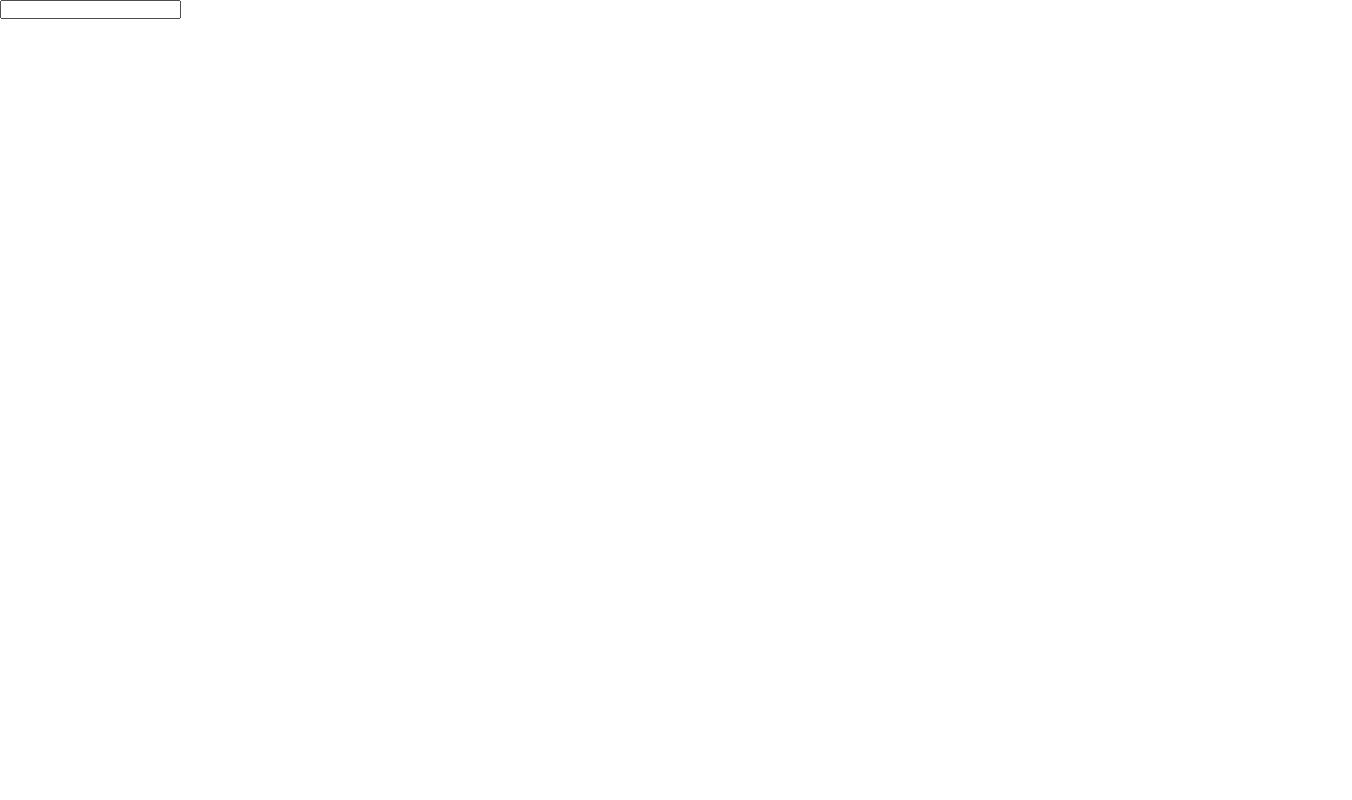
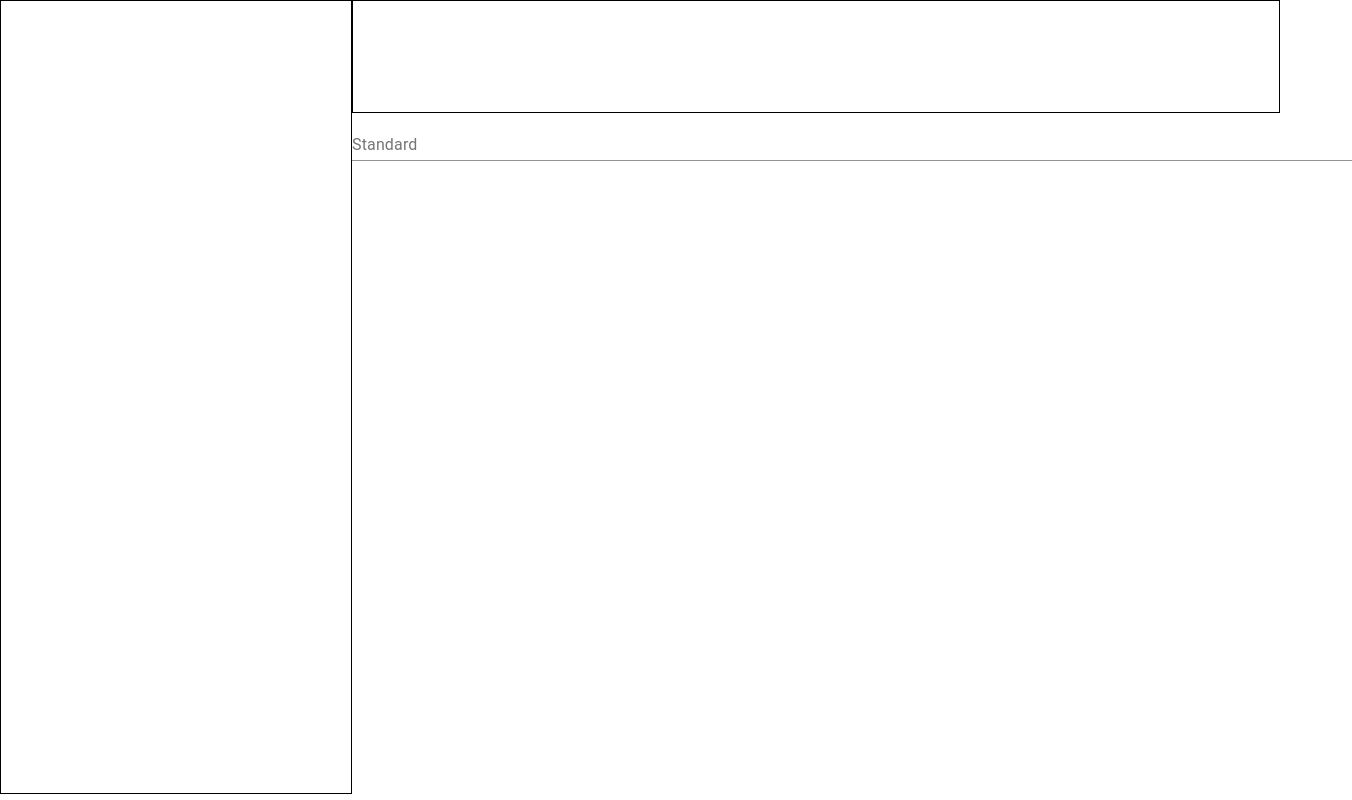
Before and after one commit to heffoo/ts-redux-dnd-todo, a React (Create React App) app: page / in a window 1280 px wide. Shown: the whole page, 1352 px wide, since content can reach past the window. Built offline with nearby package versions, Linux system fonts and the light colour scheme.

Commit message:
estimated design

```diff
--- a/package.json
+++ b/package.json
@@ -3,6 +3,8 @@
   "version": "0.1.0",
   "private": true,
   "dependencies": {
+    "@material-ui/core": "^4.11.3",
+    "@material-ui/icons": "^4.11.2",
     "@testing-library/jest-dom": "^5.11.4",
     "@testing-library/react": "^11.1.0",
     "@testing-library/user-event": "^12.1.10",
--- a/src/App.scss
+++ b/src/App.scss
@@ -1,5 +1,55 @@
 * {
-    padding: 0;
-    margin: 0;
-    list-style: none;
+  padding: 0;
+  margin: 0;
+  list-style: none;
+  font-family: Arial, Helvetica, sans-serif;
 }
+.App {
+  display: grid;
+  grid-template-columns: repeat(5, 1fr);
+  grid-template-rows: 0.5fr repeat(3, 1fr);
+  grid-column-gap: 0px;
+  grid-row-gap: 0px;
+}
+.side-pannel {
+  grid-area: 1 / 1 / 5 / 2;
+  width: 350px;
+  height: 99vh;
+  border: 1px solid black;
+}
+.main-container {
+  grid-area: 2 / 2 / 5 / 5;
+}
+.upper-tabs {
+  grid-area: 1 / 2 / 2 / 6;
+  border: 1px solid black;
+}
+.addtask-input {
+  width: 1000px;
+}
+
+//
+.block-scroll-wrapper {
+  width: calc(100% - 10px);
+}
+.block-scroll {
+  max-height: 700px;
+  width: calc(100% + 10px);
+  overflow: scroll;
+  overflow-x: hidden;
+
+  font-size: 14px;
+}
+
+.block-scroll::-webkit-scrollbar {
+  width: 5px;
+}
+
+.block-scroll::-webkit-scrollbar-thumb {
+  border-radius: 10px 0 0 10px;
+  -webkit-box-shadow: inset 0 0 6px rgba(112, 111, 111, 0.5);
+  background: #79817f;
+}
+::-webkit-scrollbar {
+  width: 0;
+}
--- a/src/App.tsx
+++ b/src/App.tsx
@@ -3,7 +3,7 @@ import { useDispatch } from "react-redux";
 import { addTask } from "./action/actions";
 import { useState } from "react";
 import { TaskType } from "./types/types";
-
+import TextField from "@material-ui/core/TextField";
 import "./App.scss";
 import { useAppSelector } from "./store/store";
 import { Task } from "./components/Task";
@@ -22,6 +22,8 @@ function App() {
   console.log("23", todos);
   return (
     <div className="App">
+      <div className="upper-tabs"></div>
+      <div className="side-pannel"></div>
       <div className="main-container">
         <form
           onSubmit={(e) => {
@@ -30,12 +32,23 @@ function App() {
             setValue("");
           }}
         >
-          <input className="addtask-input" value={value} onChange={(e) => setValue(e.target.value)} type="text" />
+          <TextField
+            type="text"
+            className="addtask-input"
+            id="standard-basic"
+            label="Standard"
+            value={value}
+            onChange={(e) => setValue(e.target.value)}
+          />
         </form>
-        <ul>
-          {todos.map((todo: TaskType, index) => (
-            <Task key={todo.id} index={index} todo={todo} />
-          ))}
+        <ul className="todo-list">
+          <div className="block-scroll-wrapper">
+            <div className="block-scroll">
+              {todos.map((todo: TaskType, index) => (
+                <Task key={todo.id} index={index} todo={todo} />
+              ))}
+            </div>
+          </div>
         </ul>
       </div>
     </div>
--- a/src/components/Task.scss
+++ b/src/components/Task.scss
@@ -1,3 +1,30 @@
 .one-task {
+  display: flex;
+  justify-content: space-between;
+  align-items: center;
+  margin: 20px 0 0 0;
+  box-shadow: -1px 7px 13px -7px rgba(138, 136, 136, 0.6);
+  height: 50px;
+  &:hover {
+    box-shadow: -1px 12px 13px -3px rgba(138, 136, 136, 0.6);
+  }
+}
+.task-buttons {
     display: flex;
 }
+.task-button {
+  margin: 10px;
+  cursor: pointer;
+}
+
+.editTaskInput {
+    border: 0;
+    font-size: 20px;
+    border-bottom: 1px solid black;
+}
+
+.task-title {
+    display: flex;
+    align-items: center;
+    font-size: 20px;
+}
--- a/src/components/Task.tsx
+++ b/src/components/Task.tsx
@@ -2,7 +2,10 @@ import React, { FC, useState } from "react";
 import { useDispatch } from "react-redux";
 import { TaskType } from "../types/types";
 import { delTask, toggleTask, editTask } from "../action/actions";
-
+import Checkbox from "@material-ui/core/Checkbox";
+import CloseIcon from "@material-ui/icons/Close";
+import SaveIcon from "@material-ui/icons/Save";
+import EditIcon from "@material-ui/icons/Edit";
 import "./Task.scss";
 interface Props {
   todo: TaskType;
@@ -24,15 +27,21 @@ export const Task: FC<Props> = ({ todo }) => {
 
   const editFunc = (id: string) => {
     const value = (document.getElementsByClassName("editTaskInput")[0] as HTMLInputElement).value;
-
-    console.log("id", id, value);
+    if (value.length) {
       dispatch(editTask(id, value));
       setEditMode(!isEditMode);
+    }
   };
 
   return (
     <li className="one-task">
-      <input type="checkbox" checked={todo.completed} onChange={() => toggTask(todo.id)} />
+      <div className="task-title">
+        <Checkbox
+          color="primary"
+          inputProps={{ "aria-label": "secondary checkbox" }}
+          checked={todo.completed}
+          onChange={() => toggTask(todo.id)}
+        />
         {!isEditMode ? (
           <p>{todo.title}</p>
         ) : (
@@ -43,12 +52,16 @@ export const Task: FC<Props> = ({ todo }) => {
             onKeyPress={(e) => e.key === "Enter" && editFunc(todo.id)}
           />
         )}
+      </div>
+
+      <div className="task-buttons">
         {!isEditMode ? (
-        <button onClick={() => setEditMode(!isEditMode)}>edit</button>
+          <EditIcon className="task-button" onClick={() => setEditMode(!isEditMode)} />
         ) : (
-        <button onClick={() => editFunc(todo.id)}>save</button>
+          <SaveIcon className="task-button" onClick={() => editFunc(todo.id)} />
         )}
-      <button onClick={() => deleteTask(todo.id)}> x </button>
+        <CloseIcon className="task-button" onClick={() => deleteTask(todo.id)} />
+      </div>
     </li>
   );
 };
--- a/src/reducers/reducer.ts
+++ b/src/reducers/reducer.ts
@@ -17,7 +17,7 @@ export default function appReducer(state = InitialState, action: ActionTypes): T
       return state.map((task) => (task.id === action.id ? { ...task, completed: !task.completed } : task));
     }
     case consts.EDIT_TASK: {
-      console.log(action.value);
+      console.log(action.value.length);
       return state.map((task) => (task.id === action.id ? { ...task, title: action.value } : task));
     }
     default:
```
Also changed, not shown: 2 other files (tests, documents, lock files or other folders). Lines whose indentation alone changed are shown as unchanged.
